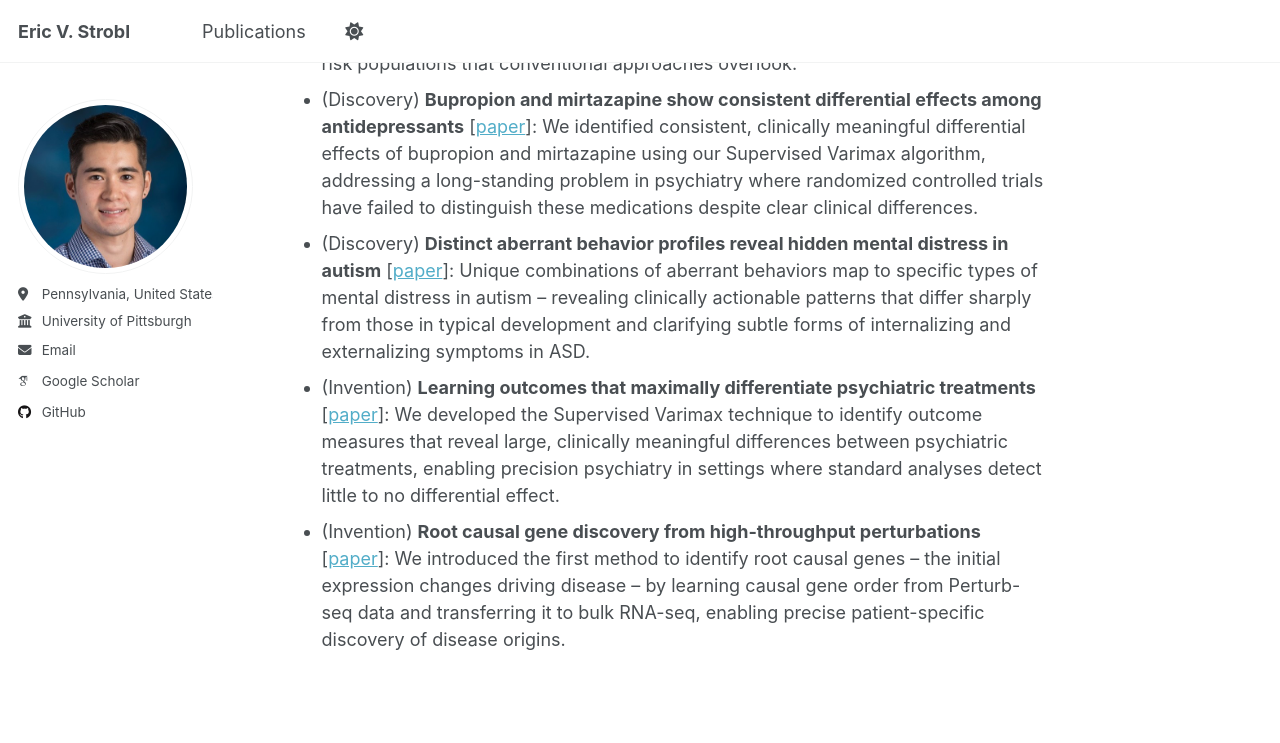
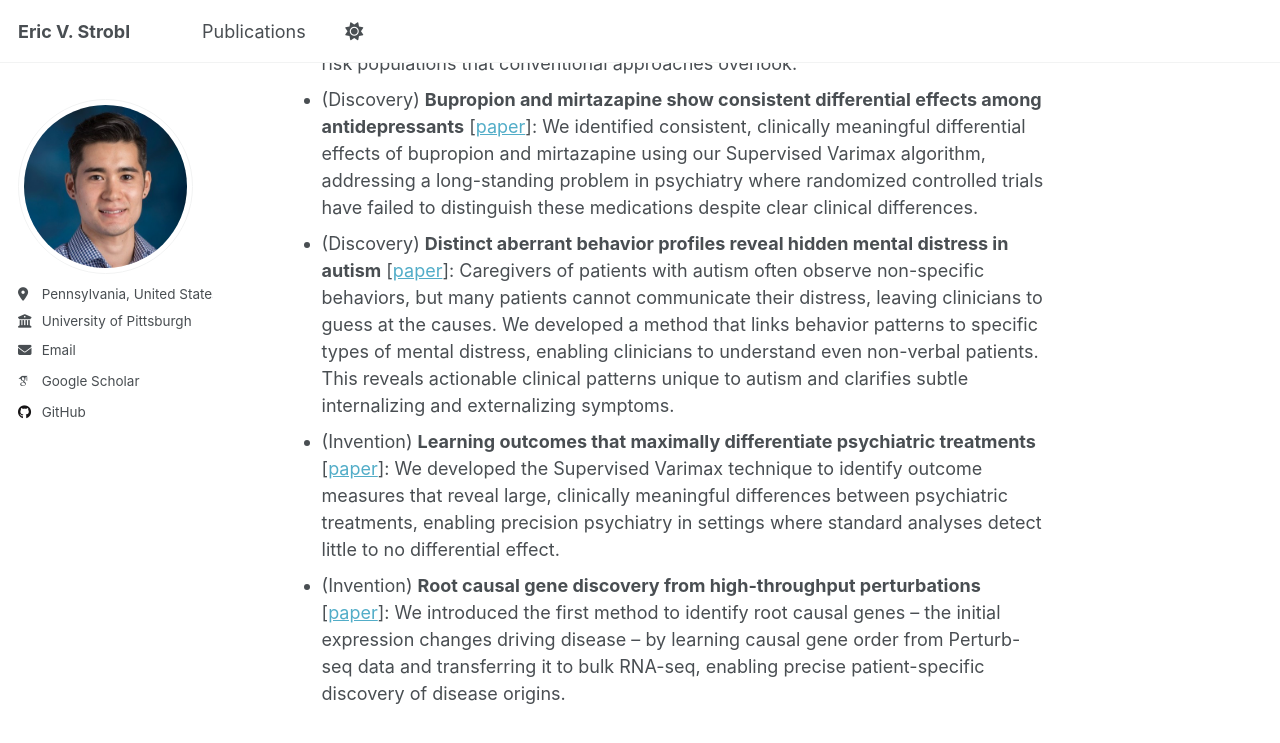
Before and after one commit to ericstrobl/ericstrobl.github.io, a Jekyll site: the page built from _pages/about.md, in a window 1280 px wide and 900 px high, scrolled down 724 px. Shown: the top 743 px of the window. Built offline with Jekyll 4.4.1, drawn with Linux system fonts in a browser that asks for light colours; some web fonts are replaced; a script that is not in the unit is left out.

Commit message:
Update about.md

```diff
--- a/_pages/about.md
+++ b/_pages/about.md
@@ -15,6 +15,6 @@ Recent Inventions & Discoveries
 - (Invention) **Causal inference with latent confounding via time-limited treatment effects** [[paper](https://arxiv.org/pdf/2506.16629)]: We demonstrate that the transient nature of certain treatments enables robust causal inference, even in the presence of latent confounders.
 - (Invention) **Allowing algorithms to learn truly predictable clinical outcomes** [[paper](https://ericstrobl.github.io/files/SCORE_MLHC_2025_QR.pdf)][[poster](https://ericstrobl.github.io/files/SCORE_MLHC_poster_final.pdf)]: Outcomes are often predefined and treated as fixed, limiting discovery. Our SCORE algorithm instead lets data reveal clinically interpretable outcomes that are genuinely predictable over time, uncovering novel and actionable patterns in high-risk populations that conventional approaches overlook.
 - (Discovery) **Bupropion and mirtazapine show consistent differential effects among antidepressants** [[paper](https://www.sciencedirect.com/science/article/pii/S0165032725009930)]: We identified consistent, clinically meaningful differential effects of bupropion and mirtazapine using our Supervised Varimax algorithm, addressing a long-standing problem in psychiatry where randomized controlled trials have failed to distinguish these medications despite clear clinical differences.
-- (Discovery) **Distinct aberrant behavior profiles reveal hidden mental distress in autism** [[paper](https://www.medrxiv.org/content/10.1101/2025.02.01.25321517v2)]: Unique combinations of aberrant behaviors map to specific types of mental distress in autism -- revealing clinically actionable patterns that differ sharply from those in typical development and clarifying subtle forms of internalizing and externalizing symptoms in ASD.
+- (Discovery) **Distinct aberrant behavior profiles reveal hidden mental distress in autism** [[paper](https://www.medrxiv.org/content/10.1101/2025.02.01.25321517v2)]: Caregivers of patients with autism often observe non-specific behaviors, but many patients cannot communicate their distress, leaving clinicians to guess at the causes. We developed a method that links behavior patterns to specific types of mental distress, enabling clinicians to understand even non-verbal patients. This reveals actionable clinical patterns unique to autism and clarifies subtle internalizing and externalizing symptoms.
 - (Invention) **Learning outcomes that maximally differentiate psychiatric treatments** [[paper](https://www.medrxiv.org/content/10.1101/2024.12.03.24318424v4)]: We developed the Supervised Varimax technique to identify outcome measures that reveal large, clinically meaningful differences between psychiatric treatments, enabling precision psychiatry in settings where standard analyses detect little to no differential effect.
 - (Invention) **Root causal gene discovery from high-throughput perturbations** [[paper](https://elifesciences.org/articles/100949)]: We introduced the first method to identify root causal genes -- the initial expression changes driving disease -- by learning causal gene order from Perturb-seq data and transferring it to bulk RNA-seq, enabling precise patient-specific discovery of disease origins.
```
